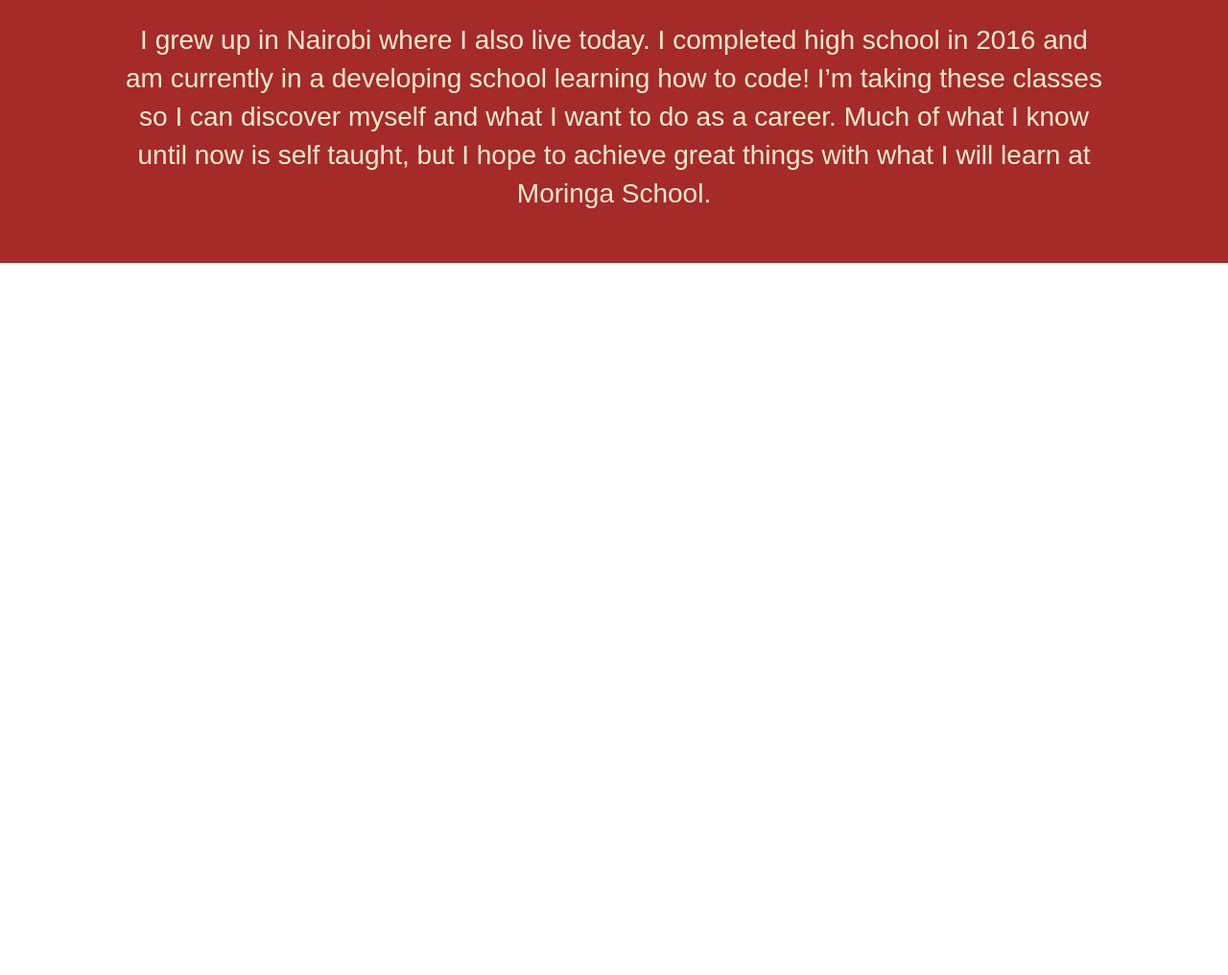
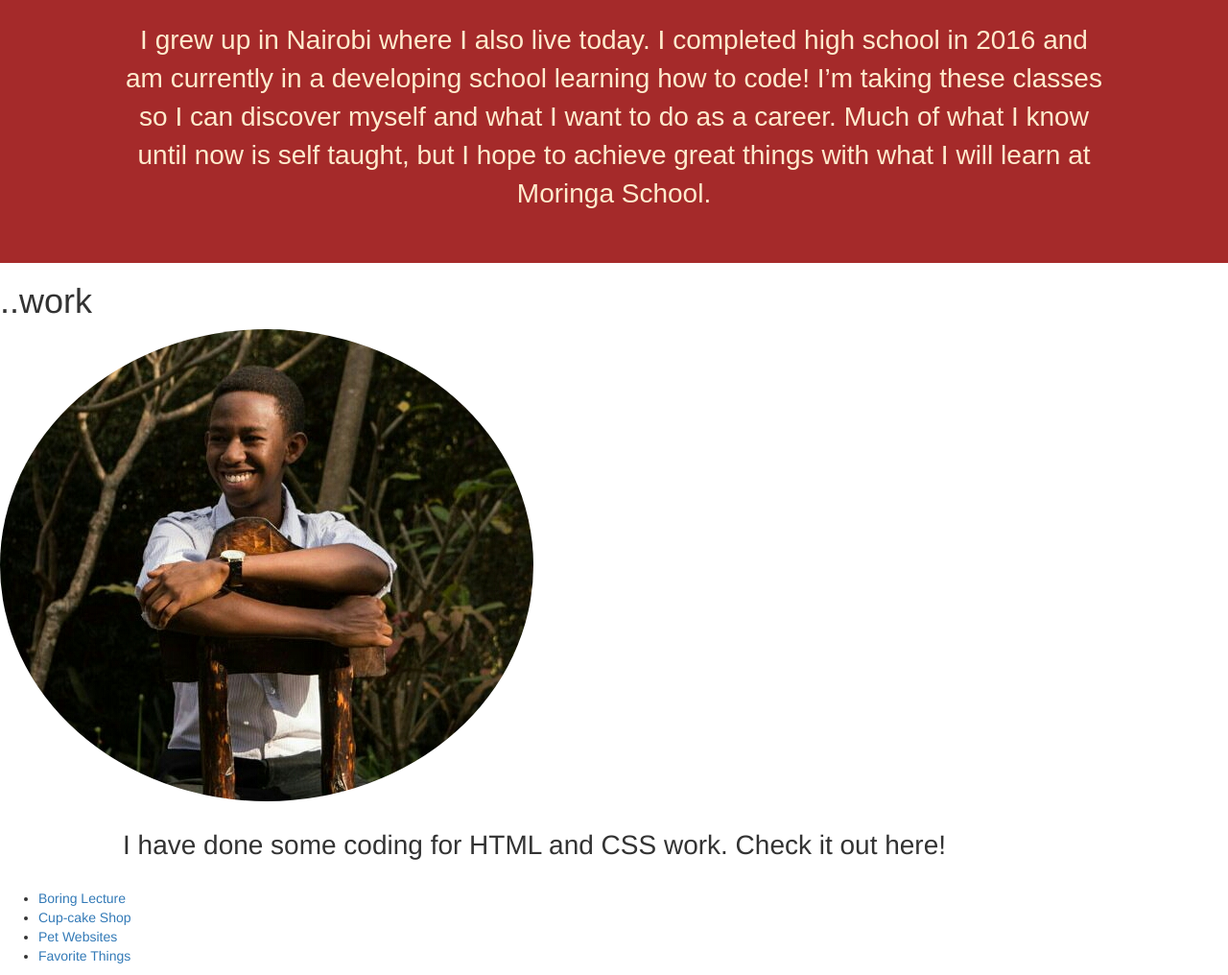
Before and after one commit to GituMbugua/Portfolio, a plain HTML site: page index.html in a window 1280 px wide. Shown: the part 901-1917 px from the top of the page at 96% size. Before the commit the page ends 1175 px from the top, so only its background shows below. Drawn offline with Linux system fonts and the light colour scheme.

Commit message:
add links to some work on Github

```diff
--- a/css/styles.css
+++ b/css/styles.css
@@ -10,6 +10,7 @@
   font-size: 200%;
 }
 .nav {
+  padding-top: 1%;
   float: right;
   color: white;
   text-decoration: none;
--- a/index.html
+++ b/index.html
@@ -11,13 +11,13 @@
       <div class="page-header">
         <img alt="Brand" src="img/logo.png" width="20%" height="250%">
         <ul class="nav nav-pills">
+          <li role="presentation" ><a id="about">..about</a></li>
           <li role="presentation" ><a id="work">..work</a></li>
-          <li role="presentation" ><a id="about">..about</a></li>
           <li role="presentation" ><a id="contact">..contact</a></li>
         </ul>
       </div> <!---end of page-header--->
     <div class="body">
-      <div class="jumbotron">
+      <div class="jumbotron" id="about">
         <h2>Hello there!</h2>
         <p>My name is Gitu Mbugua – a 19 year-old student living
         in Nairobi, Kenya. Take a look around to learn more about me. Welcome!</p>
@@ -33,7 +33,21 @@
             at Moringa School.</p>
       </div>
     </div>
+    <div id="jumbotron3">
+      <h1>..work</h1>
+        <img src="img/me.jpg" alt="Gitu" class="img-circle">
+        <p>I have done some coding for HTML and CSS work. Check it out here!</p>
+          <ul>
+            <li><a href="https://github.com/GituMbugua/Boring-Lecture.git">Boring Lecture</a></li>
+            <li><a href="https://github.com/GituMbugua/Cupcake-Shop.git">Cup-cake Shop</a></li>
+            <li><a href="https://github.com/GituMbugua/PetWebsites.git">Pet Websites</a></li>
+            <li><a href="https://github.com/GituMbugua/favorite-places.git">Favorite Things</a></li>
+
+          </ul>
+    </div>
+    </div>
   </body>
+
 
       <script src="bootstrap/js/jquery.js"></script>
       <script src="bootstrap/js/bootstrap.min.js"></script>
```
